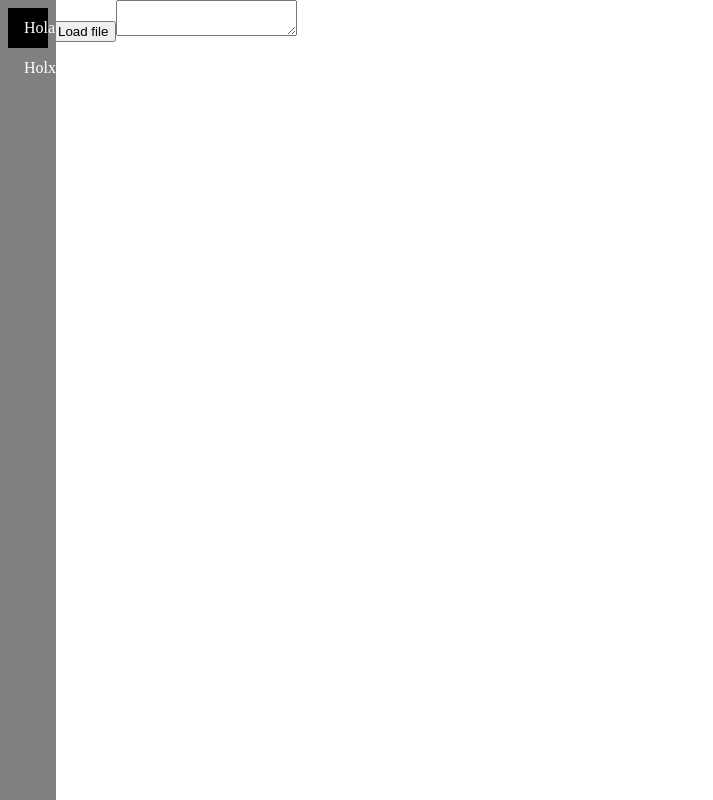
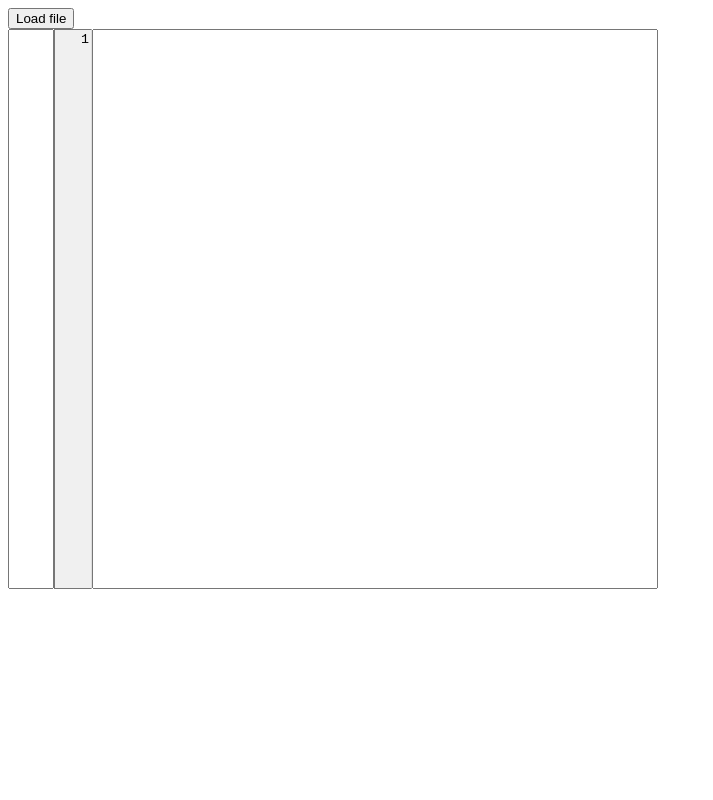
Before and after one commit to NicolasPL64/LyricAdder-Reborn, a Vue app: page /lyricsinput in a window 1280 px wide. Shown: the whole page, without its empty margins (0-713 px from the left). Built offline with nearby package versions, Linux system fonts and the light colour scheme.

Commit message:
Added syllablesCount and lineNumbers. Fixed CSS

```diff
--- a/src/App.vue
+++ b/src/App.vue
@@ -1,22 +1,17 @@
+<template>
+  <div>
+    <!-- <Sidebar class="sidebar" /> -->
+    <RouterView />
+  </div>
+</template>
+
 <script setup lang="ts">
 import { RouterView } from "vue-router"
 import Sidebar from "./components/sidebar/Sidebar.vue"
 </script>
 
-<template>
-  <div>
-    <Sidebar />
-    <RouterView class="routerview" />
-  </div>
-</template>
-
 <style scoped>
-.div {
-  color: black;
-}
-
-.routerview {
-  position: absolute;
-  inset: 0px 0px 0px 50px;
+.sidebar {
+  flex-shrink: 0; /* Mantiene el tamaño fijo del sidebar */
 }
 </style>
--- a/src/utils/parseChart.ts
+++ b/src/utils/parseChart.ts
@@ -3,14 +3,19 @@ import { ChartIO, type ChartEvent } from "./herochartio"
 export async function parseChart(path: string) {
   const chart = await ChartIO.load(path)
 
-  console.log(chart.Events)
+  //console.log(chart.Events)
   //console.log(extractLyrics(chart.Events))
   return extractLyrics(chart.Events)
 }
 
-function extractLyrics(events: { [key: number]: ChartEvent[] }): string {
+function extractLyrics(events: { [key: number]: ChartEvent[] }): {
+  lyrics: string
+  syllablesCount: number[]
+} {
   const lyrics: string[] = []
+  const syllablesCount: number[] = []
   let currentPhrase: string[] = []
+  let syllables: number = 0
   let previousLyricEndsWithHyphen = false
 
   for (const key in events) {
@@ -20,9 +25,13 @@ function extractLyrics(events: { [key: number]: ChartEvent[] }): string {
         if (event.name === "phrase_start") {
           if (currentPhrase.length > 0) {
             lyrics.push(currentPhrase.join(" "))
+            syllablesCount.push(syllables)
+            //Reset values
             currentPhrase = []
+            syllables = 0
           }
         } else if (event.name.startsWith("lyric") && event.type === "E") {
+          syllables++
           const lyricText = event.name.replace("lyric ", "")
           if (previousLyricEndsWithHyphen) {
             currentPhrase[currentPhrase.length - 1] += lyricText
@@ -41,7 +50,8 @@ function extractLyrics(events: { [key: number]: ChartEvent[] }): string {
   // Adds last phrase
   if (currentPhrase.length > 0) {
     lyrics.push(currentPhrase.join(" "))
+    syllablesCount.push(syllables)
   }
 
-  return lyrics.join("\n")
+  return { lyrics: lyrics.join("\n"), syllablesCount: syllablesCount }
 }
--- a/src/views/LyricsInput.vue
+++ b/src/views/LyricsInput.vue
@@ -1,16 +1,58 @@
 <template>
-  <div>
-    <button @click="loadFile">Load file</button>
-    <textarea v-model="lyricsText" spellcheck="false"></textarea>
+  <button @click="loadFile">Load file</button>
+  <div class="container">
+    <textarea
+      class="syllables"
+      ref="syllablesTextarea"
+      v-model="syllablesCount"
+      spellcheck="false"
+      readonly
+      @scroll="syncScroll"
+    ></textarea>
+    <textarea
+      class="line-numbers"
+      ref="lineNumbersTextarea"
+      v-model="lineNumbers"
+      readonly
+      @scroll="syncScroll"
+    ></textarea>
+    <textarea
+      class="lyrics"
+      ref="lyricsTextarea"
+      v-model="lyricsText"
+      spellcheck="false"
+      @scroll="syncScroll"
+    ></textarea>
   </div>
 </template>
 
 <script setup lang="ts">
 import { parseChart } from "@/utils/parseChart"
 import { open } from "@tauri-apps/plugin-dialog"
-import { ref } from "vue"
+import { ref, watch } from "vue"
 
 const lyricsText = ref("")
+const syllablesCount = ref("")
+const lineNumbers = ref("1")
+
+const syllablesTextarea = ref<HTMLTextAreaElement | null>(null)
+const lineNumbersTextarea = ref<HTMLTextAreaElement | null>(null)
+const lyricsTextarea = ref<HTMLTextAreaElement | null>(null)
+
+const syncScroll = (event: any) => {
+  const scrollTop = event.target.scrollTop
+  if (syllablesTextarea.value) {
+    syllablesTextarea.value.scrollTop = scrollTop
+  }
+  if (lineNumbersTextarea.value) {
+    lineNumbersTextarea.value.scrollTop = scrollTop
+  }
+  if (lyricsTextarea.value) {
+    lyricsTextarea.value.scrollTop = scrollTop
+  }
+}
+
+let chart: { syllablesCount: number[]; lyrics: string }
 
 async function loadFile() {
   const file = await open({
@@ -20,8 +62,70 @@ async function loadFile() {
   })
   if (!file) return
 
-  lyricsText.value = await parseChart(file)
+  chart = await parseChart(file)
+  updateSyllableCount()
+  updateLineNumbers()
+  lyricsText.value = chart.lyrics
 }
+
+function updateLineNumbers() {
+  const lines = lyricsText.value.split("\n")
+  lineNumbers.value = ""
+  for (const line in lines) {
+    lineNumbers.value += `${parseInt(line) + 1}\n`
+  }
+  console.log(lineNumbers.value)
+}
+
+async function updateSyllableCount() {
+  const lines = lyricsText.value.split("\n")
+  syllablesCount.value = ""
+  let emptyLines = 0
+  lines.forEach((line, index) => {
+    if (line === "") {
+      syllablesCount.value += "\n"
+      emptyLines++
+    } else {
+      syllablesCount.value += (chart.syllablesCount[index - emptyLines] ?? -1) + "\n"
+    }
+  })
+}
+watch(lyricsText, () => {
+  updateSyllableCount()
+  updateLineNumbers()
+})
 </script>
 
-<style scoped></style>
+<style scoped>
+.container {
+  display: flex;
+  position: relative;
+  height: 70dvh;
+}
+
+textarea {
+  resize: none;
+  overflow-wrap: normal;
+  overflow-x: hidden;
+  overflow-y: hidden;
+  text-align: right;
+  white-space: pre;
+}
+
+.syllables {
+  width: 5ch;
+}
+
+.line-numbers {
+  width: 4ch;
+  background-color: #f0f0f0;
+  border-right: 1px solid #ddd;
+}
+
+.lyrics {
+  width: 70ch;
+  overflow-x: scroll;
+  overflow-y: scroll;
+  text-align: left;
+}
+</style>
```
